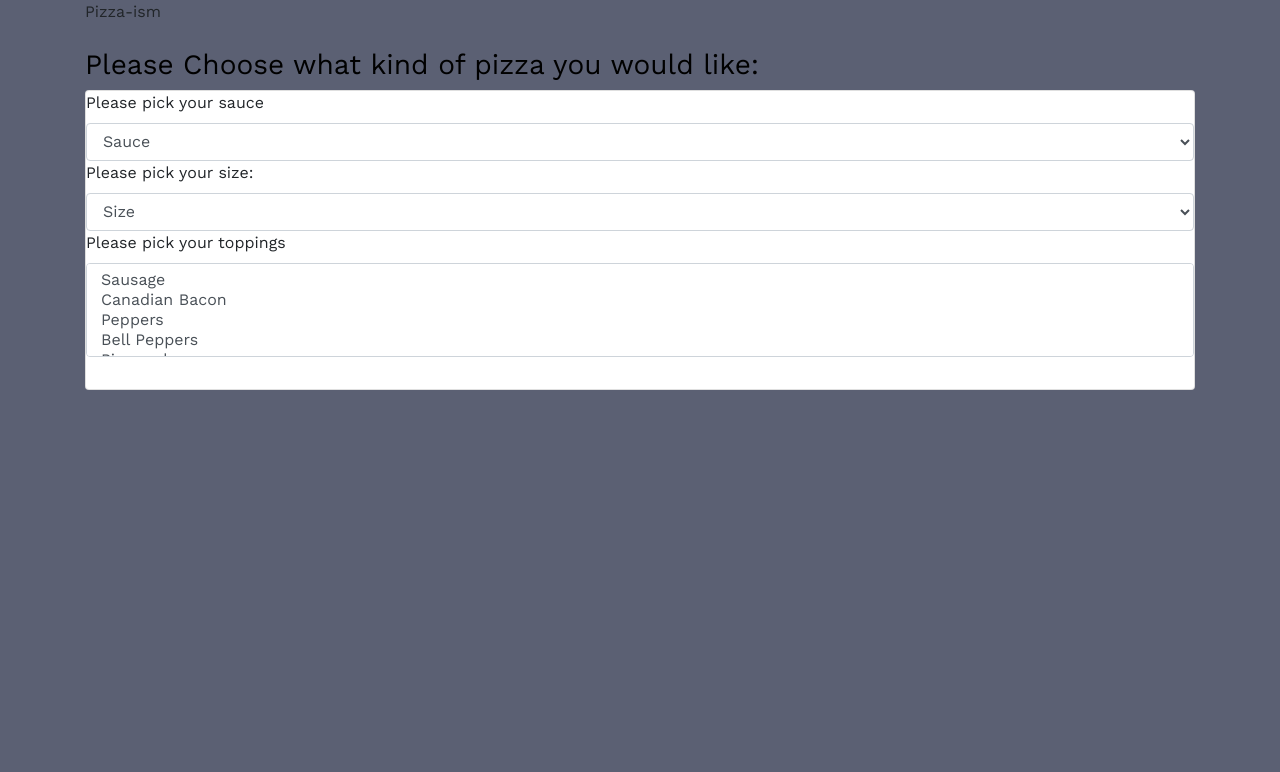
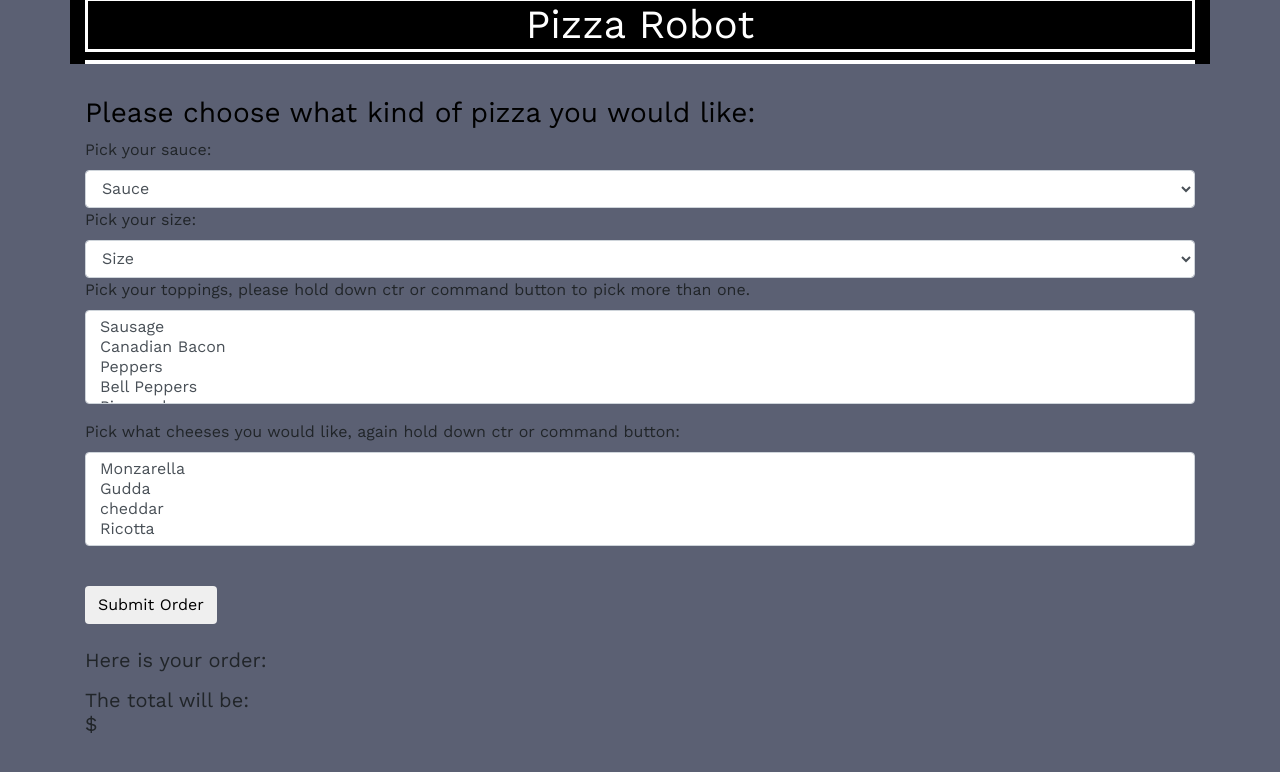
Before and after one commit to linjojesan/Utilitarian-Pizza-Machine, a plain HTML site: page index.html in a window 1280 px wide. Drawn offline with nearby package versions, Linux system fonts and the light colour scheme.

Commit message:
finish html infastructure

```diff
--- a/css/styles.css
+++ b/css/styles.css
@@ -21,3 +21,7 @@ label {
 h3 {
   color: black;
 }
+
+.card {
+  background-color: black;
+}
--- a/index.html
+++ b/index.html
@@ -9,24 +9,24 @@
       <title>Utilitarian Pizza Machine</title>
     </head>
     <body>
-      <div class="container"
-        id="pizza-container>
-          <h1>Pizza-ism</h1>
+      <div class="container" id="pizza-container">
+        <h1>Pizza Robot<h1>
       </div>
       <div class="container">
       <br>
-        <h3>Please Choose what kind of pizza you would like:</h3>
-        <form id="pizza-style" class="card">
+      <h3>Please choose what kind of pizza you would like:</h3>
+        <form id="pizza-style" class="well">
           <div class="form-group">
-            <label for="sauce-type">Please pick your sauce</label>
+            <label for="sauce-type">Pick your sauce:</label>
             <select class="form-control" id="user-sauce">
               <option value="" disabled selected hidden>Sauce</option>
               <option value="0.50">Tomato</option>
               <option value="0.50">Pesto</option>
               <option value="0.50">Alfredo</option>
               <option value="0.50">Buffalo</option>
-          </select>    <div class="form-group">
-            <label for="size-type">Please pick your size:</label>
+            </select>
+          <div class="form-group">
+            <label for="size-type">Pick your size:</label>
             <select class="form-control" id="user-size">
               <option value="" disabled selected hidden>Size</option>
               <option value="8.00">Small</option>
@@ -35,7 +35,7 @@
               <option value="20.00">X-Large</option>
             </select>
           <div class="form-group">
-          <label for="toppings">Please pick your toppings</label>
+            <label for="toppings">Pick your toppings, please hold down ctr or command button to pick more than one.</label>
             <select multiple class="form-control" id="user-toppings">
               <option value="" disabled selected hidden>Toppings</option>
               <option value="0.50">Sausage</option>
@@ -46,3 +46,27 @@
               <option value="0.500">tomatoes</option>
               <option value="0.50">buffalo chicken<option>
             </select>
+          </div>
+          <div class="form-group">
+            <label for="cheese-type">Pick what cheeses you would like, again hold down ctr or command button:</label>
+            <select multiple class="form-control" id="user-cheeses">
+              <option value="" disabled selected hidden>Cheeses</option>
+              <option value="0.50">Monzarella</option>
+              <option value="0.50">Gudda</option>
+              <option value="0.50">cheddar</option>
+              <option value="0.50">Ricotta<option>
+            </select>
+          </div>
+            <br>
+          <button class="btn btn-default" type="submit">Submit Order</button>
+          <br><br>
+
+        </form>
+          <form id="cost" class="well">
+            <h5 id="order">Here is your order: <p><span id="order-type"></span></p></h5>
+            <h5 id="total">The total will be: <p>$<span id="total-amount"></span></p></h5>
+          </form>
+      </div>
+    </form>
+  </body>
+  </html>
--- a/js/scripts.js
+++ b/js/scripts.js
@@ -1,14 +1,15 @@
 
   // Business logic
 
-// Objects for pizz details adn pizza
-function Pizza(pizzaSize,pizzaSauce,pizzaToppings,pizzaCheeses) {
+// Object to store Pizza Order
+function PizzaDetails(pizzaSize,pizzaSauce,pizzaToppings,pizzaCheeses) {
     this.pizzaSize = pizzaSize;
     this.pizzaSauce = pizzaSauce;
     this.pizzaToppings = pizzaToppings;
     this.pizzaCheeses = pizzaCheeses;
   }
 
+  // object to store pizza total
   function PizzaTotal(size,sauce,toppings,cheeses) {
   this.size = size;
   this.sauce = sauce;
@@ -16,13 +17,9 @@ function Pizza(pizzaSize,pizzaSauce,pizzaToppings,pizzaCheeses) {
   this.cheeses = cheeses;
 }
 
-function PizzaTotal(size,sauce,toppings,cheeses) {
-  this.size = size;
-  this.sauce = sauce;
-  this.toppings = toppings;
-  this.cheeses = cheeses;
-}
+
   // prototype to calculate cost
+
 PizzaTotal.prototype.calculateCost = function() {
     var totalCost = (this.size) + (this.sauce) + (this.toppings) + (this.cheeses);
     return totalCost;
@@ -40,17 +37,22 @@ PizzaTotal.prototype.calculateCost = function() {
 $(function() {
   $("form#pizza-style").submit(function(event) {
   event.preventDefault();
+
+
   var whatSauce = parseFloat($("select#user-sauce").val())
   var whatSize = parseFloat($("select#user-size").val())
   var whatTopping = $("select#user-toppings").val()
-  var whatCheese = $("select#user-cheeses").val().map(parseFloat)
+  var whatCheese = $("select#user-cheeses").val()
+    });
 
+  // variables for order cost
+  var newPizzaTotal = new PizzaTotal(whatSize, whatSauce, whatTopping, whatCheese)
   var sauceText = $("select#user-sauce option:selected").text();
   var sizeText = $("select#user-size option:selected").text();
   var toppingText = $("select#user-toppings option:selected").text();
   var CheeseText = $("select#user-cheeses option:selected").text();
 
-  var newPizzaTotal = new PizzaTotal(whatSize, whatSauce, whatTopping, whatCheese)
+
 
 
 });
```
Lines whose indentation alone changed are shown as unchanged.
